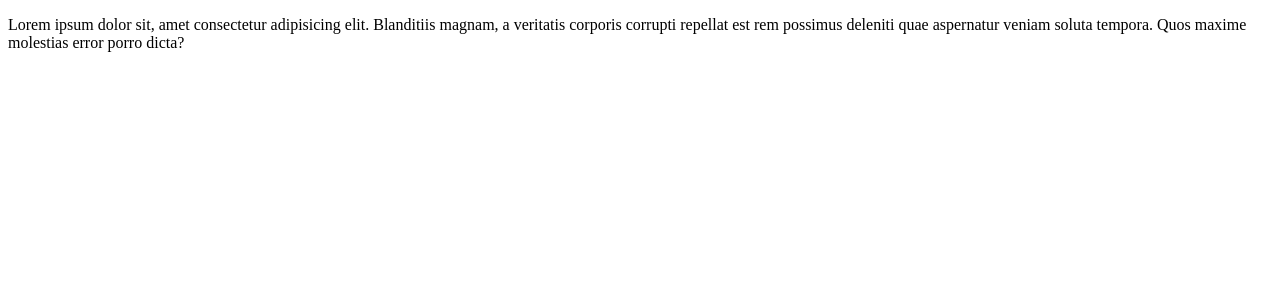
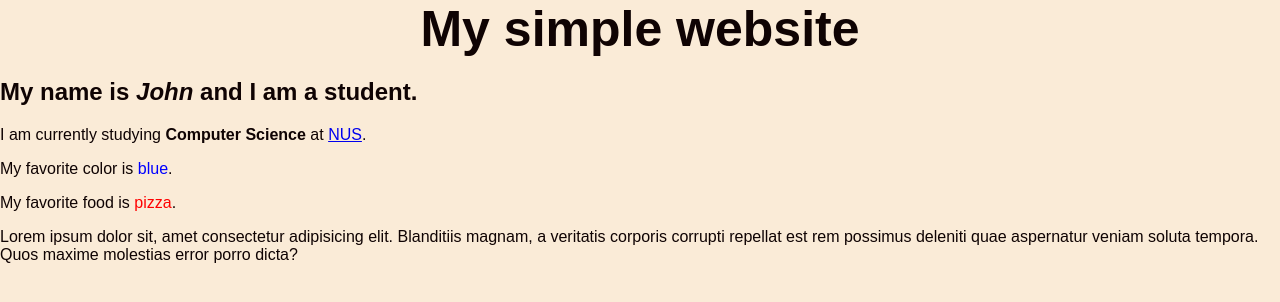
Before and after one commit to mehedihasan53/github, a plain HTML site: page index.html in a window 1280 px wide. Drawn offline with Linux system fonts and the light colour scheme.

Commit message:
added the first blog

```diff
--- a/index.html
+++ b/index.html
@@ -4,8 +4,14 @@
     <meta charset="UTF-8">
     <meta name="viewport" content="width=device-width, initial-scale=1.0">
     <title>My simple website</title>
+    <link rel="stylesheet" href="style/git.css">
 </head>
 <body>
+    <h1>My simple website</h1>
+    <h2>My name is <em>John</em> and I am a <strong>student</strong>.</h2>
+    <p>I am currently studying <strong>Computer Science</strong> at <a href="https://www.nus.edu.sg/">NUS</a>.</p>
+    <p>My favorite color is <span style="color: blue;">blue</span>.</p>
+    <p>My favorite food is <span style="color: red;">pizza</span>.</p>
     <p>Lorem ipsum dolor sit, amet consectetur adipisicing elit. Blanditiis magnam, a veritatis corporis corrupti repellat est rem possimus deleniti quae aspernatur veniam soluta tempora. Quos maxime molestias error porro dicta?</p>
 </body>
 </html>
--- /dev/null
+++ b/style/git.css
@@ -0,0 +1,16 @@
+h1{
+    text-align: center;
+    font-size: 50px;
+    color: #0f0303;
+    font-family: Arial, Helvetica, sans-serif;
+    margin: 0;
+    padding: 0;
+}
+
+body{
+    background-color: antiquewhite;
+    color: #0f0303;
+    font-family: Arial, Helvetica, sans-serif;
+    margin: 0;
+    padding: 0;
+}
```
